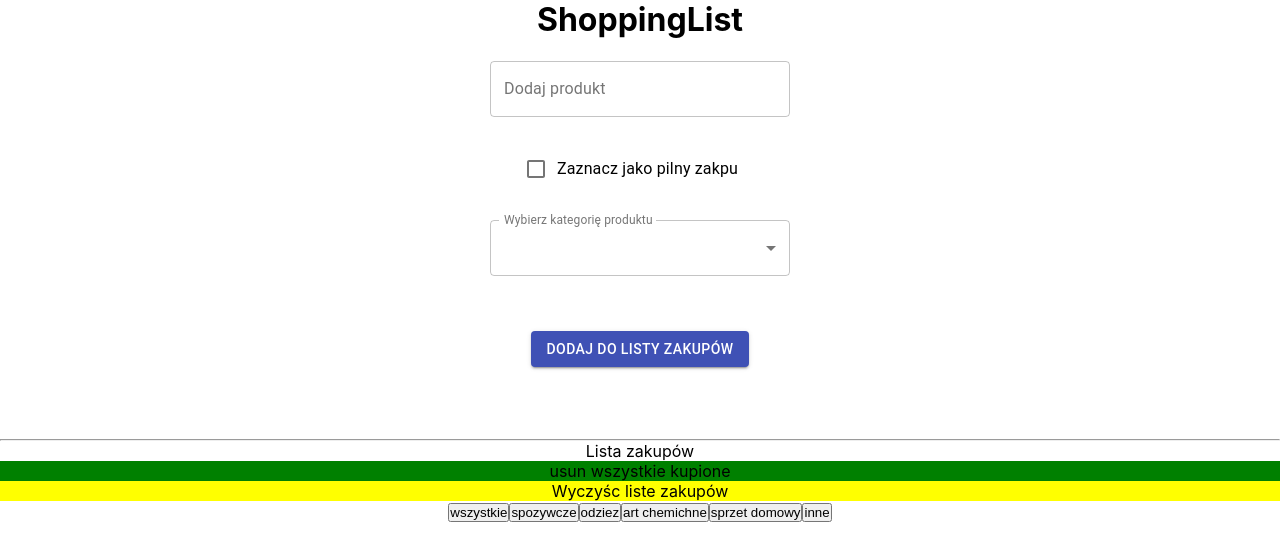
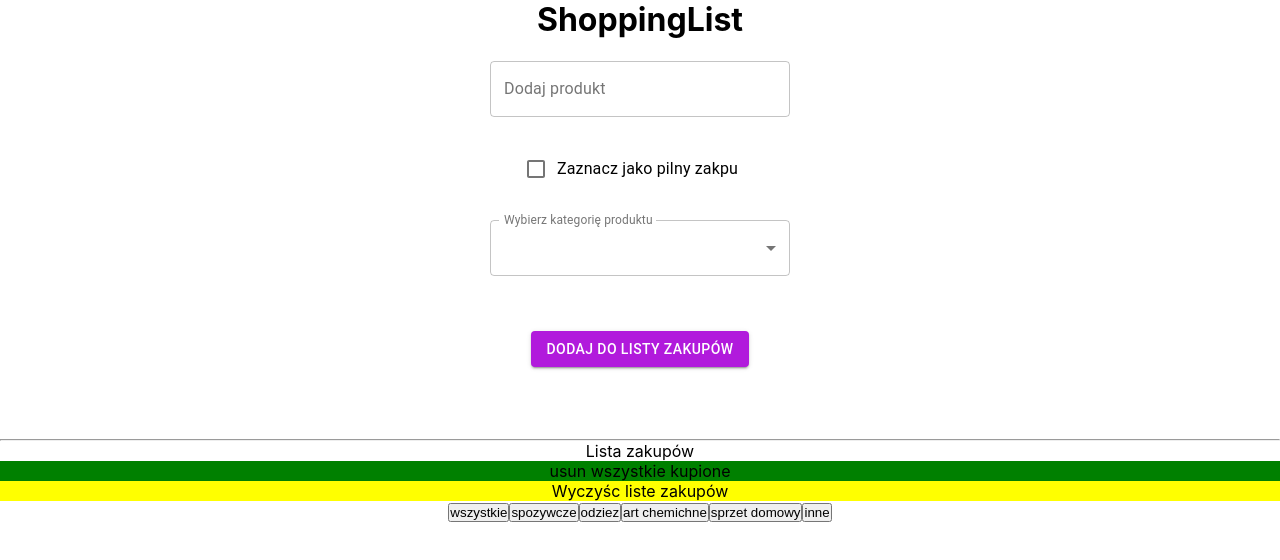
Before and after one commit to PawelBorowik/shopping-list, a React (Create React App) app: page / in a window 1280 px wide. Shown: the top 560 px of the page. Built offline with nearby package versions, Linux system fonts and the light colour scheme.

Commit message:
change default color primary in form

```diff
--- a/package.json
+++ b/package.json
@@ -7,6 +7,7 @@
     "@testing-library/jest-dom": "^4.2.4",
     "@testing-library/react": "^9.5.0",
     "@testing-library/user-event": "^7.2.1",
+    "material-ui": "^1.0.0-beta.47",
     "node-sass": "^4.13.1",
     "react": "^16.13.0",
     "react-dom": "^16.13.0",
--- a/src/componets/AddItem.js
+++ b/src/componets/AddItem.js
@@ -9,18 +9,31 @@ import MenuItem from '@material-ui/core/MenuItem';
 import Select from '@material-ui/core/Select';
 import FormHelperText from '@material-ui/core/FormHelperText';
 import Button from '@material-ui/core/Button';
+import { MuiThemeProvider, createMuiTheme } from '@material-ui/core/styles';
+
+const theme = createMuiTheme({
+    palette: {
+        primary: {
+            main: '#b11adc'
+        }
+    },
+});
+
 
 const useStyles = makeStyles(theme => ({
     root: {
 
+
         '& > *': {
             margin: theme.spacing(1),
             width: 300,
+
         },
     },
     formControl: {
         margin: theme.spacing(1),
         minWidth: 300,
+
 
     },
     selectEmpty: {
@@ -33,6 +46,7 @@ const useStyles = makeStyles(theme => ({
 function AddItem(props) {
 
     const classes = useStyles();
+
 
     const [id, setId] = useState(0)
     const [text, setText] = useState()
@@ -79,10 +93,12 @@ function AddItem(props) {
 
     return (
 
+
         <div className="conteiner-form">
+            <MuiThemeProvider theme={theme}>
                 <form className="form" action="">
                     <div className="form_input">
-                    <div className={classes.root} noValidate autoComplete="off">
+                        <div className={classes.root} noValidate autoComplete="off" >
                             <TextField id="outlined-basic" label="Dodaj produkt"
                                 variant="outlined" value={text} onChange={handleChangeText}
                                 error={!text && alert} helperText={!text ? alert : null} />
@@ -129,12 +145,18 @@ function AddItem(props) {
                         </FormControl>
                     </div>
                     <div className="form_button-area">
+
                         <Button variant="contained" color="primary"
-                        onClick={() => AddNewItem()}>Dodaj do listy zakupów</Button>
+                            onClick={() => AddNewItem()}>Dodaj do listy zakupów
+                        </Button>
+
 
                     </div>
                 </form>
+            </MuiThemeProvider>
         </div>
+
+
 
     );
 }
```
Also changed, not shown: 1 other file (tests, documents, lock files or other folders). Lines whose indentation alone changed are shown as unchanged.
